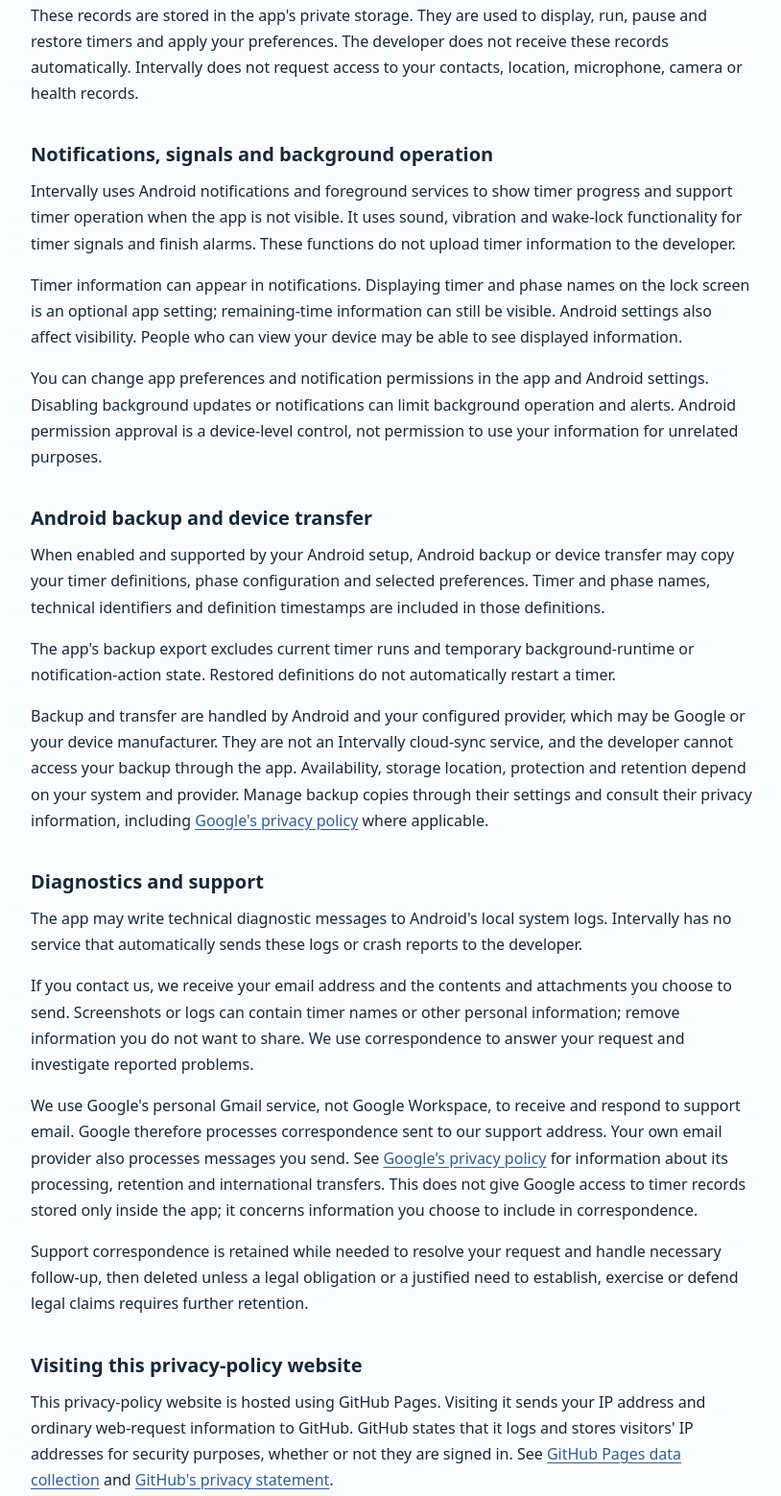
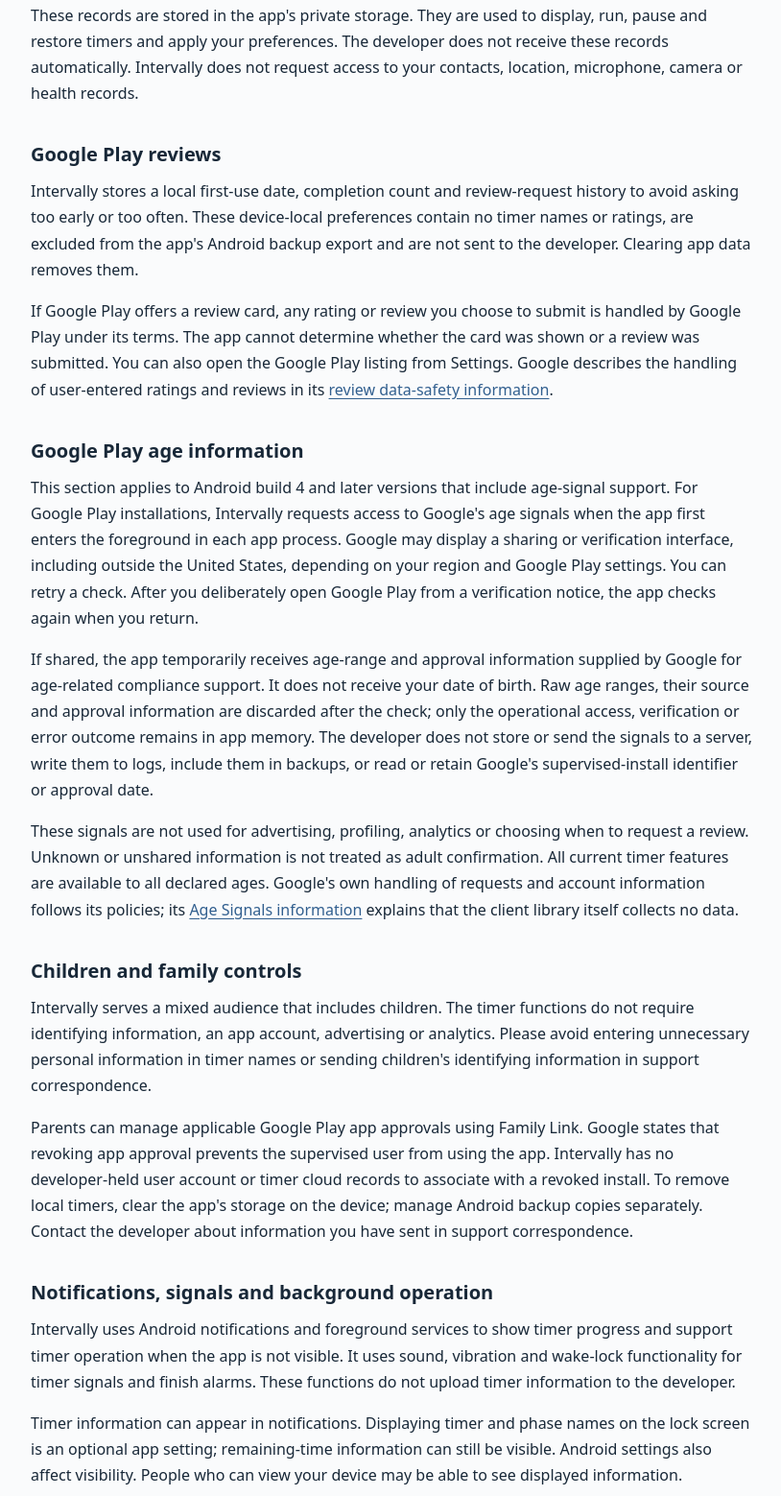
Before and after one commit to lurcas/intervally-privacy, a plain HTML site: page index.html in a window 1280 px wide. Shown: the part 1144-2703 px from the top of the page at 96% size, without its empty margins (232-1046 px from the left). Drawn offline with Linux system fonts and the light colour scheme.

Commit message:
docs: explain Play reviews, age checks and family controls

```diff
--- a/index.html
+++ b/index.html
@@ -20,7 +20,7 @@
 <main>
 <header>Intervally · Android timer app</header>
 <h1>Intervally privacy policy</h1>
-<p>Last updated: 6 October 2026</p>
+<p>Last updated: 28 October 2026</p>
 <h2>Who is responsible</h2>
 <p>Lucas Stehling<br> Franz-Schubert-Straße 10<br> 36043 Fulda, Germany<br> Email: lsmobileapps.dev@gmail.com</p>
 <p>This policy explains how the Android app Intervally handles information and how to contact its developer about privacy.</p>
@@ -35,6 +35,16 @@
 <li>Preferences used for background updates, phase and finish sounds or vibration, and lock-screen details.</li></ul>
 <p>You choose the names and other timer settings. A name may contain personal information if you enter it. You do not need to enter your real name or other identifying information to use the app.</p>
 <p>These records are stored in the app's private storage. They are used to display, run, pause and restore timers and apply your preferences. The developer does not receive these records automatically. Intervally does not request access to your contacts, location, microphone, camera or health records.</p>
+<h2>Google Play reviews</h2>
+<p>Intervally stores a local first-use date, completion count and review-request history to avoid asking too early or too often. These device-local preferences contain no timer names or ratings, are excluded from the app's Android backup export and are not sent to the developer. Clearing app data removes them.</p>
+<p>If Google Play offers a review card, any rating or review you choose to submit is handled by Google Play under its terms. The app cannot determine whether the card was shown or a review was submitted. You can also open the Google Play listing from Settings. Google describes the handling of user-entered ratings and reviews in its <a href="https://developer.android.com/guide/playcore/in-app-review#data-safety">review data-safety information</a>.</p>
+<h2>Google Play age information</h2>
+<p>This section applies to Android build 4 and later versions that include age-signal support. For Google Play installations, Intervally requests access to Google's age signals when the app first enters the foreground in each app process. Google may display a sharing or verification interface, including outside the United States, depending on your region and Google Play settings. You can retry a check. After you deliberately open Google Play from a verification notice, the app checks again when you return.</p>
+<p>If shared, the app temporarily receives age-range and approval information supplied by Google for age-related compliance support. It does not receive your date of birth. Raw age ranges, their source and approval information are discarded after the check; only the operational access, verification or error outcome remains in app memory. The developer does not store or send the signals to a server, write them to logs, include them in backups, or read or retain Google's supervised-install identifier or approval date.</p>
+<p>These signals are not used for advertising, profiling, analytics or choosing when to request a review. Unknown or unshared information is not treated as adult confirmation. All current timer features are available to all declared ages. Google's own handling of requests and account information follows its policies; its <a href="https://developer.android.com/google/play/age-signals/overview#data-safety">Age Signals information</a> explains that the client library itself collects no data.</p>
+<h2>Children and family controls</h2>
+<p>Intervally serves a mixed audience that includes children. The timer functions do not require identifying information, an app account, advertising or analytics. Please avoid entering unnecessary personal information in timer names or sending children's identifying information in support correspondence.</p>
+<p>Parents can manage applicable Google Play app approvals using Family Link. Google states that revoking app approval prevents the supervised user from using the app. Intervally has no developer-held user account or timer cloud records to associate with a revoked install. To remove local timers, clear the app's storage on the device; manage Android backup copies separately. Contact the developer about information you have sent in support correspondence.</p>
 <h2>Notifications, signals and background operation</h2>
 <p>Intervally uses Android notifications and foreground services to show timer progress and support timer operation when the app is not visible. It uses sound, vibration and wake-lock functionality for timer signals and finish alarms. These functions do not upload timer information to the developer.</p>
 <p>Timer information can appear in notifications. Displaying timer and phase names on the lock screen is an optional app setting; remaining-time information can still be visible. Android settings also affect visibility. People who can view your device may be able to see displayed information.</p>
```
